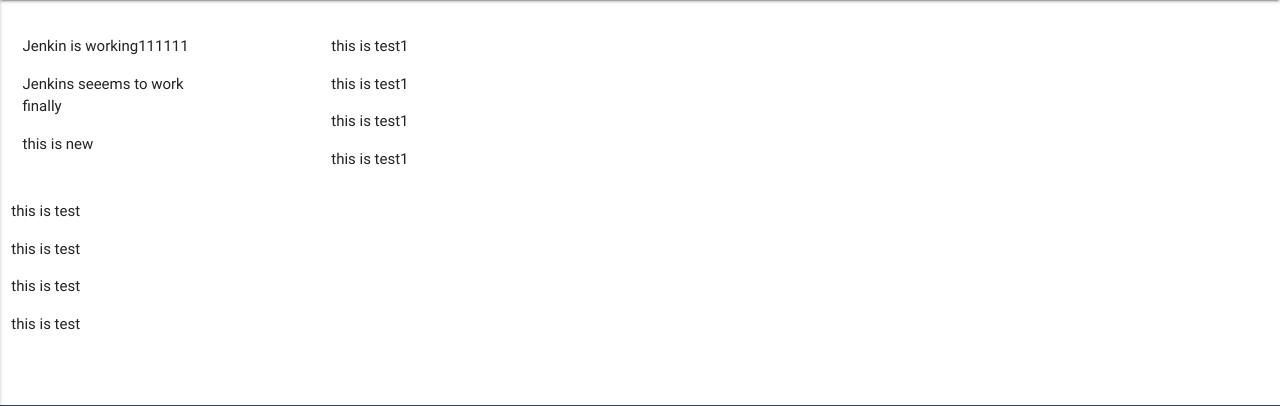
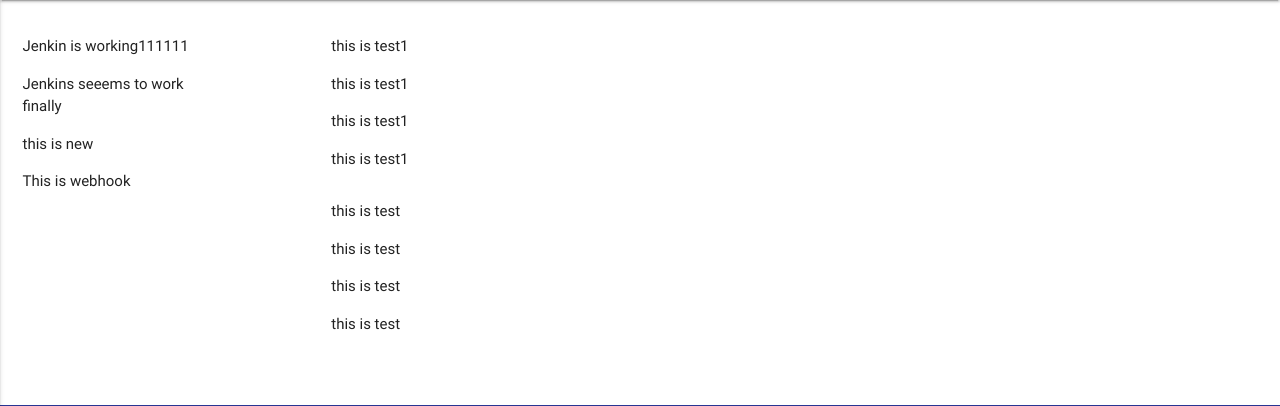
Before and after one commit to findsarfaraz/project1, a Django app: page / in a window 1280 px wide. Shown: the part 104-510 px from the top of the page. Run offline with Django 3.2, Linux system fonts and the light colour scheme.

Commit message:
test webhook

```diff
--- a/main_app/templates/main_app/index.html
+++ b/main_app/templates/main_app/index.html
@@ -9,7 +9,7 @@
 
     <p>Jenkins seeems to work finally</p>
     <p>this is new </p>
-    <p></p>
+    <p>This is webhook</p>
     <p></p>
     </div>
 </div>
```
